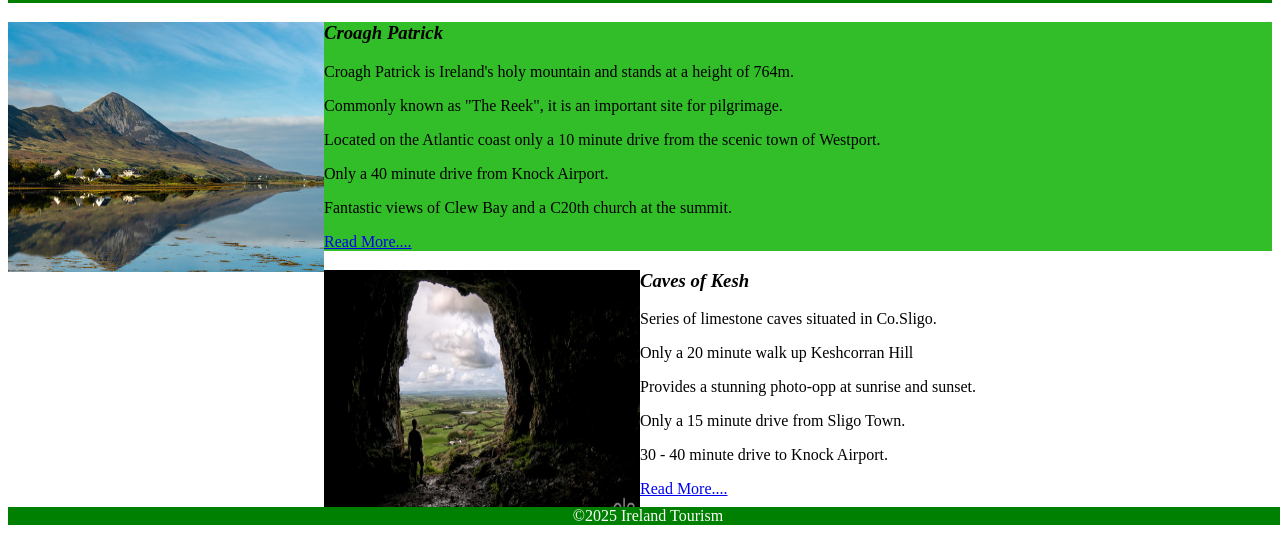
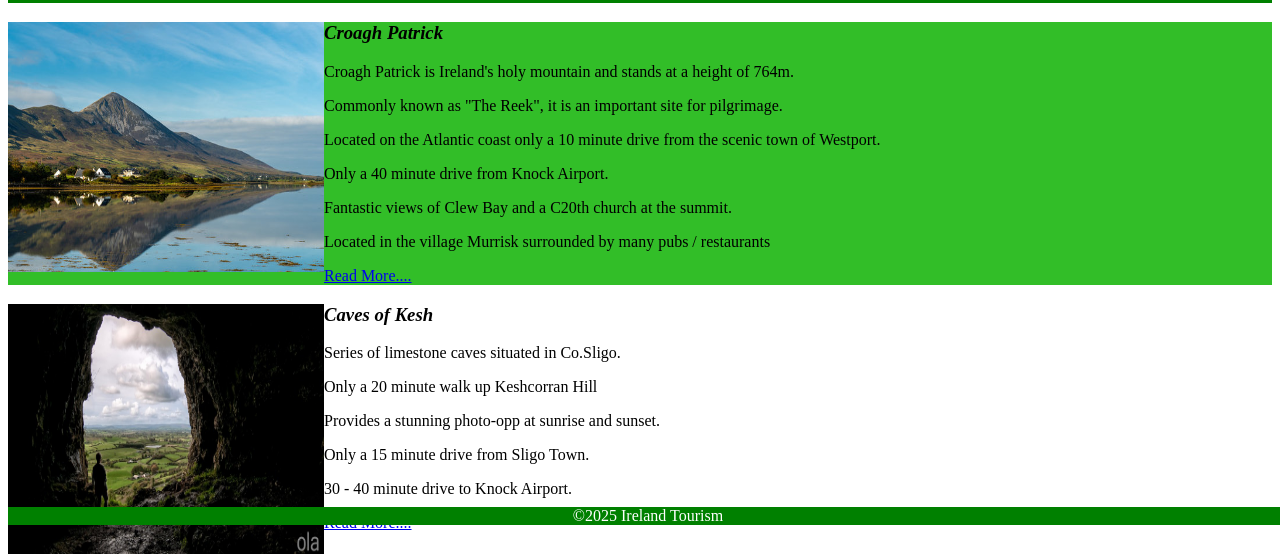
Before and after one commit to SeanAdams05/webDesignProject, a plain HTML site: page project/attractions.html in a window 1280 px wide. Shown: the part 275-829 px from the top of the page. Before the commit the page ends 800 px from the top, so only its background shows below. Drawn offline with Linux system fonts and the light colour scheme.

Commit message:
Update attractions.html

```diff
--- a/project/attractions.html
+++ b/project/attractions.html
@@ -35,6 +35,7 @@
 <p>Located on the Atlantic coast only a 10 minute drive from the scenic town of Westport.</p>
 <p>Only a 40 minute drive from Knock Airport.</p>
 <p>Fantastic views of Clew Bay and a C20th church at the summit.</p>
+<p>Located in the village Murrisk surrounded by many pubs / restaurants</p>
 <p><a href = "https://en.wikipedia.org/wiki/Croagh_Patrick">Read More....</a></p>
 </section>
 
```
